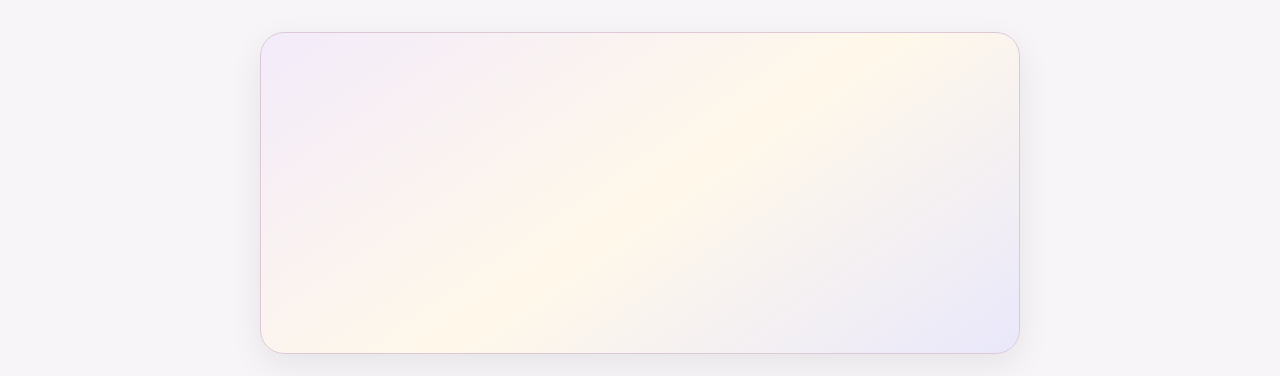
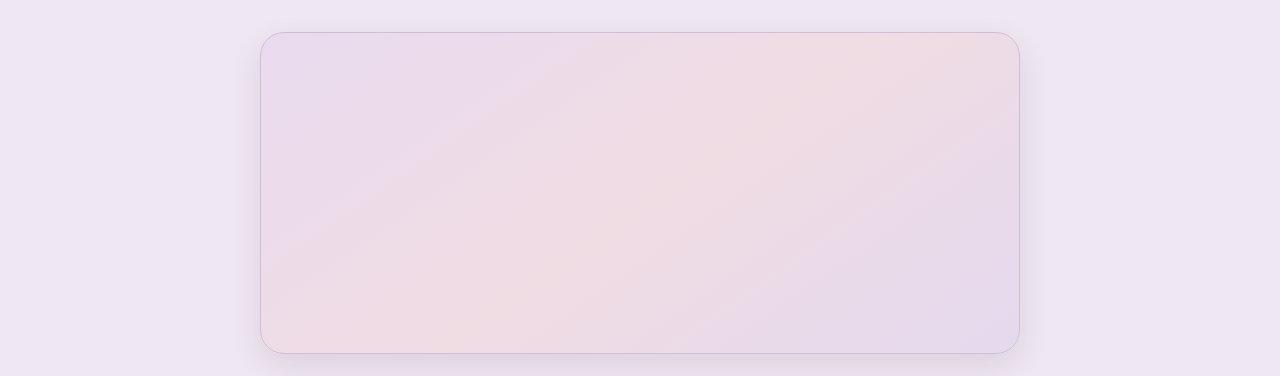
Before and after one commit to consolationministry/hymnals, a plain HTML site: page index.html in a window 1280 px wide. Shown: the part 82-458 px from the top of the page. Drawn offline with Linux system fonts and the light colour scheme.

Commit message:
Apply premium plum and red light theme

```diff
--- a/css/style.css
+++ b/css/style.css
@@ -239,7 +239,7 @@ button { -webkit-tap-highlight-color: transparent; }
   overflow: hidden;
   border: 1px solid color-mix(in srgb, var(--purple) 12%, var(--line));
   border-radius: 24px;
-  background: linear-gradient(145deg, #f3ebfa 0%, #fff8ea 52%, #e9e8fb 100%);
+  background: linear-gradient(145deg, #e9dbef 0%, #f0dce3 52%, #e4d9ee 100%);
   box-shadow: var(--shadow);
 }
 .home-cover-art {
@@ -272,9 +272,9 @@ button { -webkit-tap-highlight-color: transparent; }
   background:
     radial-gradient(circle at 88% 18%, rgba(255,255,255,.17) 0 1px, transparent 2px),
     radial-gradient(circle at 72% 66%, rgba(255,255,255,.15) 0 1px, transparent 2px),
-    radial-gradient(ellipse at 87% 12%, rgba(139,184,255,.34), transparent 37%),
-    linear-gradient(137deg, #12274f 0%, #194b89 57%, #315fa0 100%);
-  box-shadow: 0 15px 34px rgba(24, 58, 104, .2);
+    radial-gradient(ellipse at 87% 12%, rgba(231,161,199,.3), transparent 37%),
+    linear-gradient(137deg, #382044 0%, #622545 55%, #922e55 100%);
+  box-shadow: 0 15px 34px rgba(77, 30, 66, .24);
 }
 .reader-heading::after {
   position: absolute;
@@ -339,12 +339,12 @@ button { -webkit-tap-highlight-color: transparent; }
   .accent-choice { gap: 7px; padding-right: 8px; padding-left: 8px; font-size: .83rem; }
 }
 
-html[data-theme="dark"] .home-cover { border-color: var(--line); background: linear-gradient(145deg, #292338 0%, #30272b 52%, #22263a 100%); }
+html[data-theme="dark"] .home-cover { border-color: var(--line); background: linear-gradient(145deg, #2b1d35 0%, #38212f 52%, #2c213a 100%); }
 html[data-theme="dark"] .reader-heading {
   background:
     radial-gradient(circle at 88% 18%, rgba(255,255,255,.13) 0 1px, transparent 2px),
     radial-gradient(circle at 72% 66%, rgba(255,255,255,.12) 0 1px, transparent 2px),
-    radial-gradient(ellipse at 87% 12%, rgba(122,162,255,.18), transparent 37%),
-    linear-gradient(137deg, #09152c 0%, #11294a 57%, #1c365a 100%);
+    radial-gradient(ellipse at 87% 12%, rgba(205,135,177,.18), transparent 37%),
+    linear-gradient(137deg, #1c1129 0%, #301629 55%, #461b32 100%);
   box-shadow: 0 15px 34px rgba(0, 0, 0, .2);
 }
--- a/css/theme.css
+++ b/css/theme.css
@@ -1,20 +1,20 @@
 :root {
   color-scheme: light;
-  --ink: #282335;
-  --muted: #706b7c;
-  --canvas: #f7f5f8;
-  --surface: #ffffff;
-  --surface-soft: #f1edf4;
-  --line: #e5e0e9;
-  --accent-light: #a52249;
+  --ink: #2b1b33;
+  --muted: #74647c;
+  --canvas: #efe7f2;
+  --surface: #f8f0f5;
+  --surface-soft: #e9deed;
+  --line: #dfd0e4;
+  --accent-light: #9d244d;
   --accent-dark: #f095ae;
   --accent: var(--accent-light);
   --accent-deep: color-mix(in srgb, var(--accent) 78%, #000);
   --accent-soft: color-mix(in srgb, var(--accent) 11%, var(--surface));
-  --purple: var(--accent);
-  --purple-soft: var(--accent-soft);
-  --danger: #a52249;
-  --shadow: 0 10px 32px rgba(45, 28, 57, .08);
+  --purple: #60366f;
+  --purple-soft: #eee4f0;
+  --danger: #9d244d;
+  --shadow: 0 12px 32px rgba(66, 35, 73, .11);
   --hymn-size: 21px;
   --font-ui: system-ui, -apple-system, BlinkMacSystemFont, "Segoe UI", sans-serif;
   --font-reading: Georgia, "Times New Roman", serif;
@@ -31,8 +31,8 @@ html[data-theme="dark"] {
   --accent: var(--accent-dark);
   --accent-deep: color-mix(in srgb, var(--accent) 88%, #fff);
   --accent-soft: color-mix(in srgb, var(--accent) 17%, var(--surface));
-  --purple: var(--accent);
-  --purple-soft: var(--accent-soft);
+  --purple: #d2b4df;
+  --purple-soft: #34283d;
   --danger: #ff91a8;
   --shadow: 0 10px 32px rgba(0, 0, 0, .24);
 }
```
